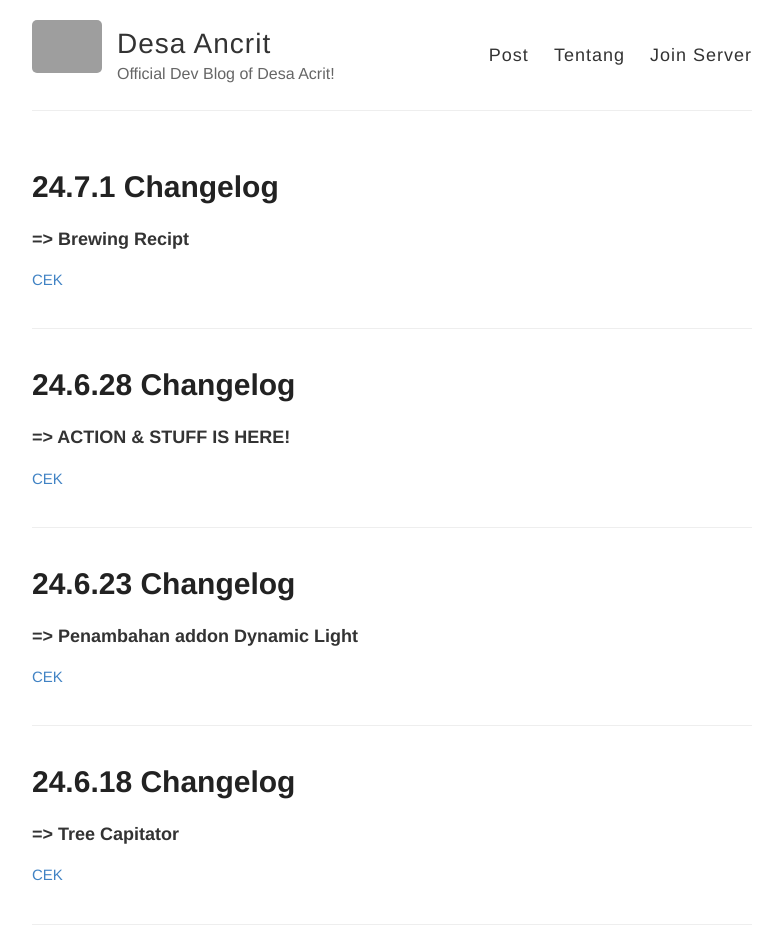
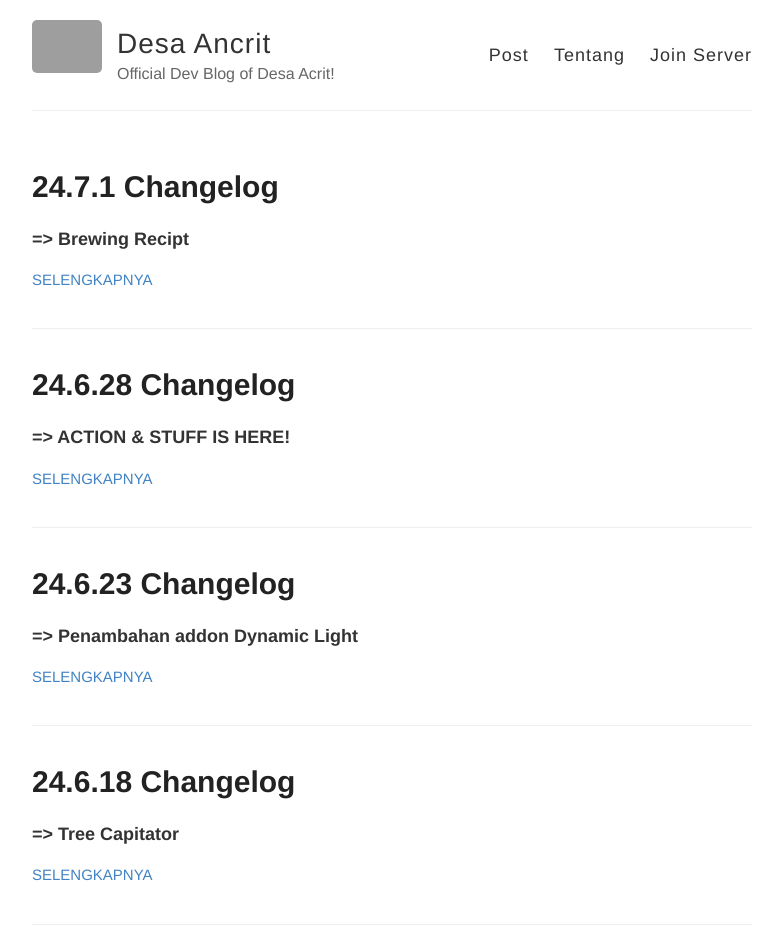
Before and after one commit to Desa-Ancrit/Desa-Acnrit.github.io, a Jekyll site: the page built from index.html, in a window 1280 px wide and 1400 px high. Shown: the top 952 px of the window, without its empty margins (248-1031 px from the left). Built offline with Jekyll 4.4.1, drawn with Linux system fonts in a browser that asks for light colours; some of the changed text lies outside the part shown; grey boxes are pictures that could not be loaded.

Commit message:
Update index.html

```diff
--- a/index.html
+++ b/index.html
@@ -12,7 +12,7 @@
         {{ post.excerpt }}
       </div>
 
-      <a href="{{ site.baseurl }}{{ post.url }}" class="read-more">Cek</a>
+      <a href="{{ site.baseurl }}{{ post.url }}" class="read-more">Selengkapnya</a>
     </article>
   {% endfor %}
 </div>
```
